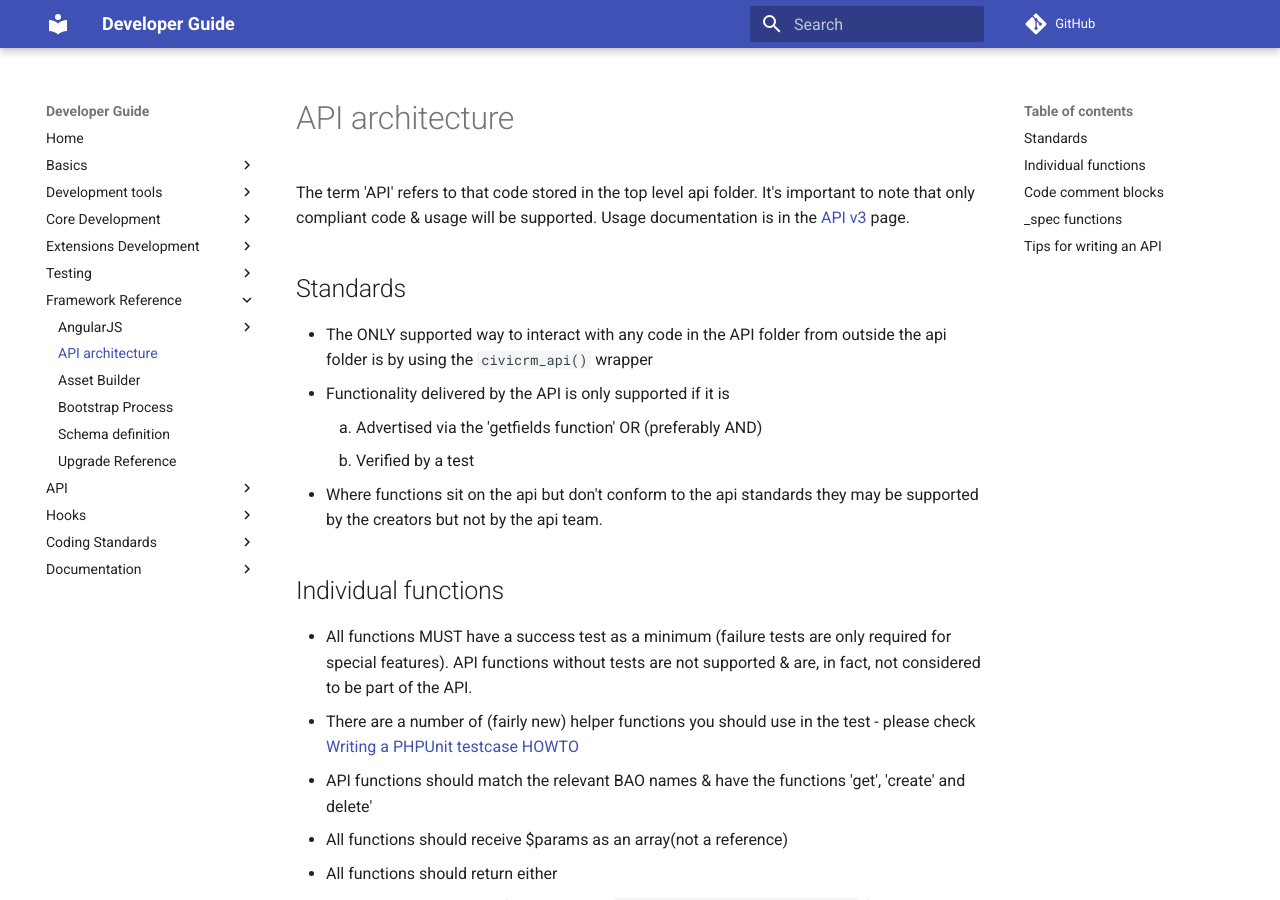
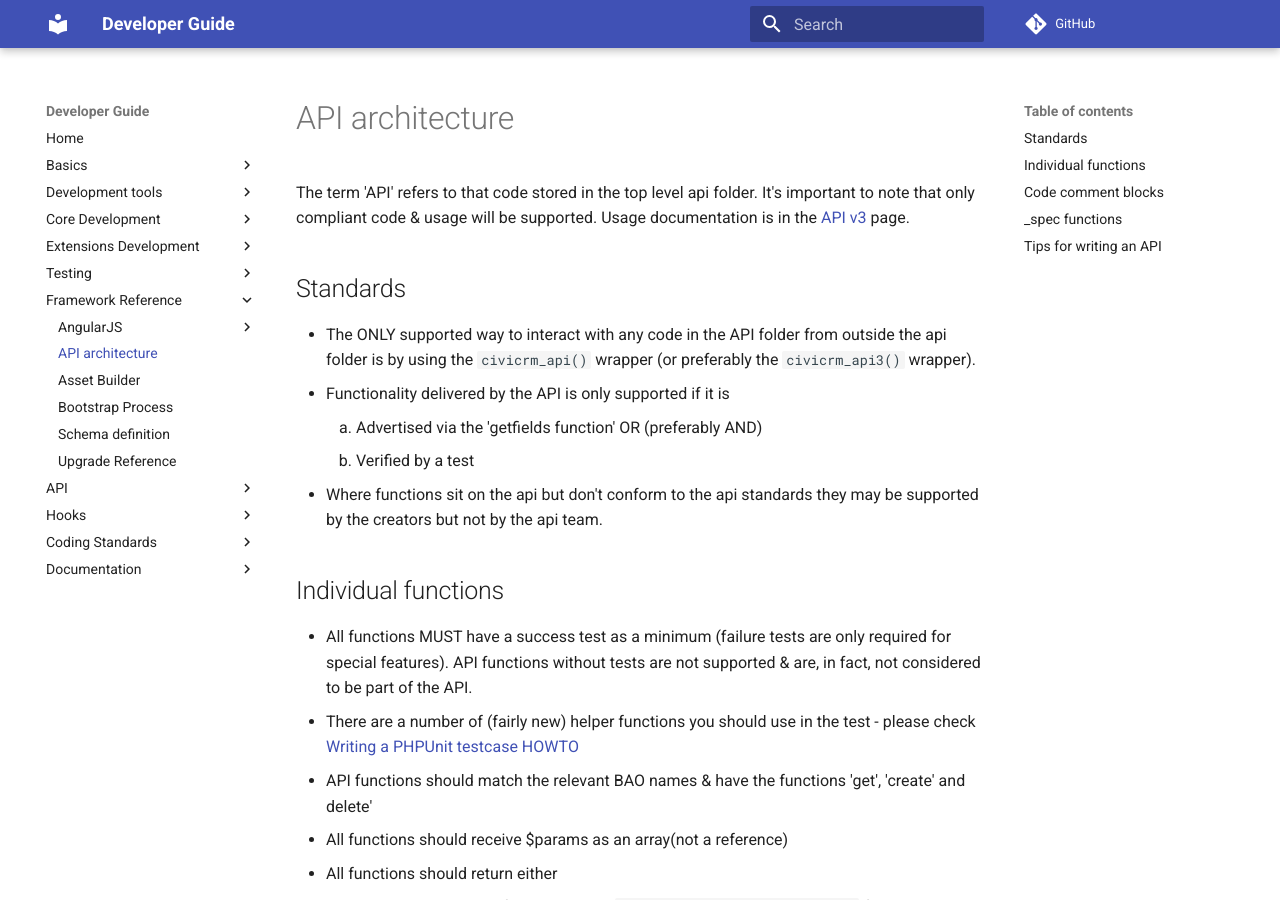
Before and after one commit to civicrm/civicrm-dev-docs, an MkDocs documentation site: the page built from docs/framework/api-architecture.md, in a window 1280 px wide and 900 px high. Built offline with MkDocs 1.6.1 and Material for MkDocs 9.7.7, drawn with Linux system fonts in a browser that asks for light colours; comment, search, counter and statistics services are not loaded; old or Windows-style settings are respelled for this version of MkDocs.

Commit message:
Highlight the `civicrm_api3()` wrapper
ref:
https://github.com/civicrm/civicrm-dev-docs/pull/228#discussion_r130017573

```diff
--- a/docs/framework/api-architecture.md
+++ b/docs/framework/api-architecture.md
@@ -9,7 +9,7 @@ v3](/api/index.md) page.
 ## Standards {:#standards}
 
 -   The ONLY supported way to interact with any code in the API folder
-    from outside the api folder is by using the `civicrm_api()` wrapper
+    from outside the api folder is by using the `civicrm_api()` wrapper (or preferably the `civicrm_api3()` wrapper).
 -   Functionality delivered by the API is only supported if it is
     1.  Advertised via the 'getfields function' OR (preferably AND)
     2.  Verified by a test
```
